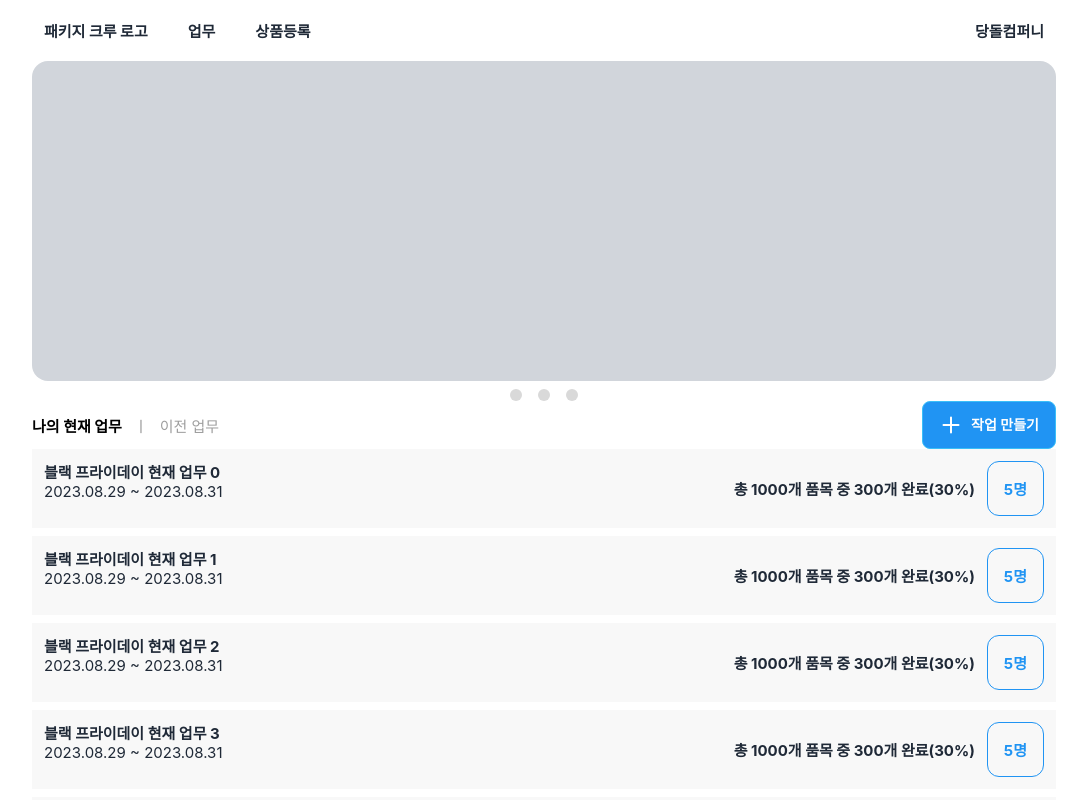
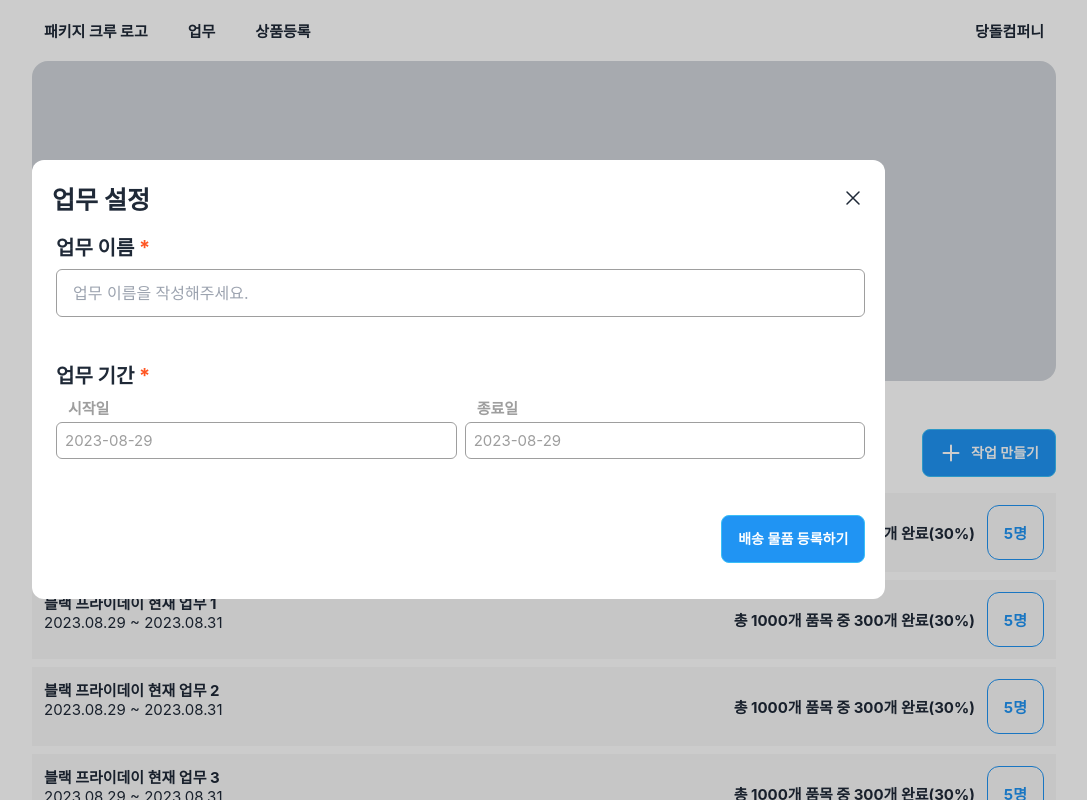
Before and after one commit to Package-Crew/Package-Crew-Frontend, a React (Create React App) app in the folder package-crew/: page / in a window 1280 px wide. Both pictures are taken after a click on the button "작업 만들기". Shown: the top 800 px of the page, without its empty margins (96-1183 px from the left). Built offline with nearby package versions, Linux system fonts and the light colour scheme.

Commit message:
Feat 작업만들기  UI

```diff
--- a/package-crew/package.json
+++ b/package-crew/package.json
@@ -3,12 +3,16 @@
   "version": "0.1.0",
   "private": true,
   "dependencies": {
+    "@mui/x-date-pickers": "^6.12.0",
     "@testing-library/jest-dom": "^5.17.0",
     "@testing-library/react": "^13.4.0",
     "@testing-library/user-event": "^13.5.0",
+    "dayjs": "^1.11.9",
     "framer-motion": "^10.16.1",
     "react": "^18.2.0",
+    "react-datepicker": "^4.16.0",
     "react-dom": "^18.2.0",
+    "react-hook-form": "^7.45.4",
     "react-router-dom": "^6.15.0",
     "react-scripts": "5.0.1",
     "recoil": "^0.7.7",
--- a/package-crew/src/App.js
+++ b/package-crew/src/App.js
@@ -1,4 +1,3 @@
-import logo from "./logo.svg";
 import "./App.css";
 import { Route, Routes } from "react-router-dom";
 import Home from "./pages/Home";
--- a/package-crew/src/pages/home.js
+++ b/package-crew/src/pages/home.js
@@ -3,15 +3,20 @@ import { AnimatePresence, motion } from "framer-motion";
 import React, { useState } from "react";
 import tw from "tailwind-styled-components";
 import { cls } from "../libs/utils";
+import { useForm } from "react-hook-form";
+import DatePicker from "react-datepicker";
+import { useNavigate } from "react-router-dom";
+
+import "react-datepicker/dist/react-datepicker.css";
 
 const rowVariants = {
-  hidden: (back: boolean) => ({
+  hidden: (back) => ({
     x: back ? -window.outerWidth - 10 : window.outerWidth + 10,
   }),
   visible: {
     x: 0,
   },
-  exit: (back: boolean) => ({
+  exit: (back) => ({
     x: back ? window.outerWidth + 10 : -window.outerWidth - 10,
   }),
 };
@@ -19,17 +24,36 @@ const rowVariants = {
 const Circle = tw.div`
     h-3 w-3 bg-[#D9D9D9] rounded-full
 `;
+
 const Home = () => {
-  const [index, setIndex] = useState(0);
   const [leaving, setLeaving] = useState(false);
   const [worksIndex, setWorksIndex] = useState(0);
   const [finishIndex, setFinishIndex] = useState(0);
   const [isNowWork, setIsNowWork] = useState(true);
 
+  const [isClickNew, setIsClickNew] = useState(false);
+  const navigate = useNavigate();
+
+  const {
+    register,
+    handleSubmit,
+    reset,
+    formState: { errors },
+    setError,
+  } = useForm();
+
+  const [selectedDate1, setSelectedDate1] = useState(new Date());
+  const [selectedDate2, setSelectedDate2] = useState(new Date());
   const toggleLeaving = () => setLeaving((prev) => !prev);
 
+  const onValid = (data) => {
+    console.log(data);
+    reset();
+    navigate("/registerDeliveryItem/id");
+  };
+
   return (
-    <div className="text-base">
+    <div className="text-base pb-10 mx-auto">
       <div className="space-y-2 flex flex-col justify-center items-center">
         <AnimatePresence initial={false} onExitComplete={toggleLeaving}>
           <div className="bg-gray-300 w-full h-80 rounded-2xl"></div>
@@ -42,7 +66,7 @@ const Home = () => {
       </div>
 
       <div>
-        <div className="flex justify-between items-center text-[#9E9E9E]">
+        <div className="flex justify-between items-center text-[#9E9E9E] pt-7 pb-4">
           <div className="space-x-3">
             <span
               onClick={() => {
@@ -68,18 +92,21 @@ const Home = () => {
               이전 업무
             </span>
           </div>
-          <button className="flex items-center btn btn-info bg-mainColor text-white">
+          <button
+            onClick={() => setIsClickNew(true)}
+            className="flex items-center btn btn-info bg-mainColor text-white"
+          >
             <svg
               xmlns="http://www.w3.org/2000/svg"
               fill="none"
               viewBox="0 0 24 24"
-              stroke-width="2"
+              strokeWidth="2"
               stroke="currentColor"
-              class="w-6 h-6"
+              className="w-6 h-6"
             >
               <path
-                stroke-linecap="round"
-                stroke-linejoin="round"
+                strokeLinecap="round"
+                strokeLinejoin="round"
                 d="M12 4.5v15m7.5-7.5h-15"
               />
             </svg>
@@ -173,6 +200,77 @@ const Home = () => {
           )}
         </div>
       </div>
+      {isClickNew ? (
+        <div className="relative">
+          <div
+            className="fixed top-0 right-0 w-screen h-screen bg-black opacity-20"
+            onClick={() => setIsClickNew(false)}
+          />
+          <div className="fixed top-40 left-32 bg-white rounded-xl p-5 w-2/3">
+            <div className="flex justify-between items-center">
+              <span className="text-[25px] font-bold">업무 설정</span>
+              <svg
+                xmlns="http://www.w3.org/2000/svg"
+                fill="none"
+                viewBox="0 0 24 24"
+                stroke-width="1.5"
+                stroke="currentColor"
+                class="w-6 h-6"
+              >
+                <path
+                  stroke-linecap="round"
+                  stroke-linejoin="round"
+                  d="M6 18L18 6M6 6l12 12"
+                />
+              </svg>
+            </div>
+            <form onSubmit={handleSubmit(onValid)} className="py-4 pl-1">
+              <div className="h-32 flex flex-col space-y-2">
+                <span className="text-xl font-bold">
+                  업무 이름 <span className="text-[#FF5724]">*</span>
+                </span>
+                <input
+                  placeholder="업무 이름을 작성해주세요."
+                  {...register("workName", {
+                    required: "업무 이름을 입력해주세요",
+                  })}
+                  className=" input input-bordered w-full border border-[#9E9E9E] rounded-md "
+                />
+              </div>
+              <div className="pb-10">
+                <span className="text-xl font-bold">
+                  업무 기간 <span className="text-[#FF5724]">*</span>
+                </span>
+                <div className=" text-[#9E9E9E] pt-2 py-4 grid grid-cols-2 gap-2">
+                  <div className="flex flex-col ">
+                    <span className="font-bold pl-3 pb-1">시작일</span>
+                    <DatePicker
+                      dateFormat="yyyy-MM-dd"
+                      selected={selectedDate1}
+                      onChange={(date) => setSelectedDate1(date)}
+                      className="border w-full rounded-md border-[#9E9E9E] p-2"
+                    />
+                  </div>
+                  <div className="flex flex-col">
+                    <span className="font-bold pl-3 pb-1">종료일</span>
+                    <DatePicker
+                      dateFormat="yyyy-MM-dd"
+                      selected={selectedDate2}
+                      onChange={(date) => setSelectedDate2(date)}
+                      className="border w-full rounded-md border-[#9E9E9E] p-2"
+                    />
+                  </div>
+                </div>
+              </div>
+              <div className="flex justify-end">
+                <button className="btn btn-info bg-mainColor text-white ">
+                  배송 물품 등록하기
+                </button>
+              </div>
+            </form>
+          </div>
+        </div>
+      ) : null}
     </div>
   );
 };
```
Also changed, not shown: 1 other file (tests, documents, lock files or other folders).
